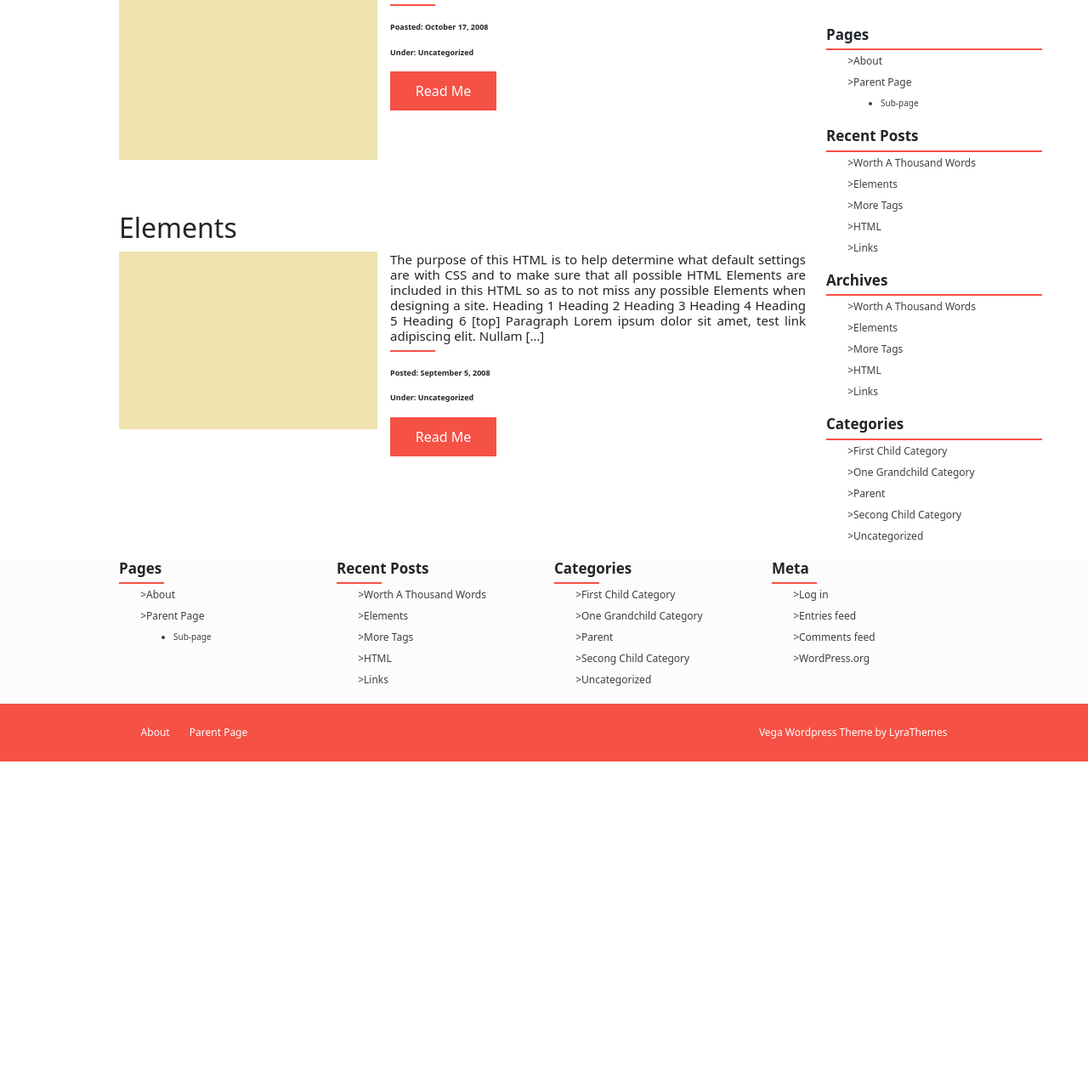
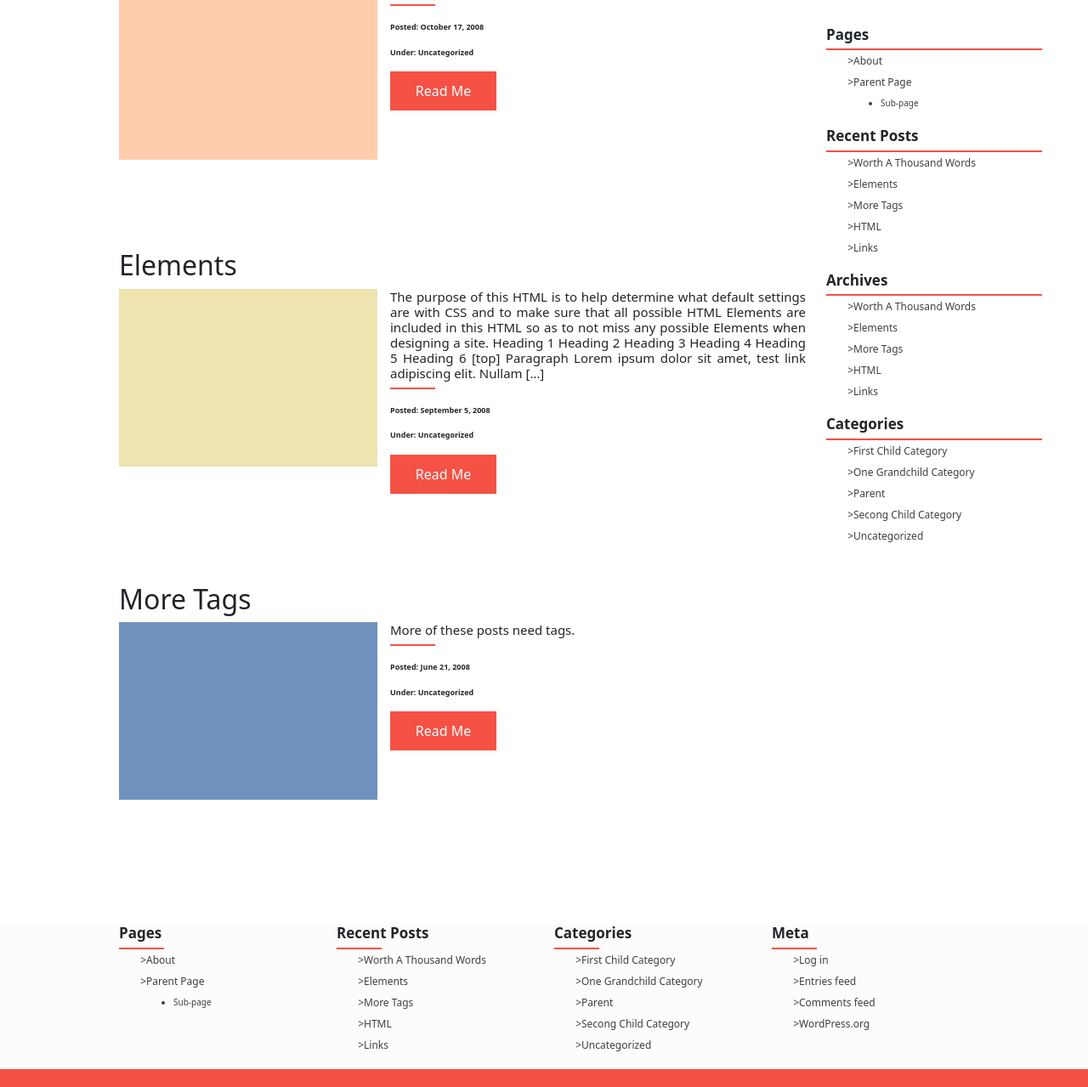
Before and after one commit to partum/Vega, a plain HTML site: page index.html in a window 1280 px wide. Shown: the part 518-1797 px from the top of the page at 85% size. Before the commit the page ends 1414 px from the top, so only its background shows below. Drawn offline with nearby package versions, Linux system fonts and the light colour scheme.

Commit message:
added post, more formatting

```diff
--- a/index.html
+++ b/index.html
@@ -44,11 +44,11 @@
             <article >
               <h2>Worth A Thousand Words</h2>
               <div class="post">
-                <div class="image-1"></div>
+                <div class="image color-1"></div>
               <span class="post-info">
                 <h4>Boat.</h4>
                 <div class="line"></div>
-                <p>Poasted: October 17, 2008</p>
+                <p>Posted: October 17, 2008</p>
                 <p>Under: Uncategorized</p>
                 <button class="read-button">Read Me</button>
               </span>
@@ -57,11 +57,28 @@
             <article >
               <h2>Elements</h2>
               <div class="post">
-                <div class="image-1"></div>
+                <div class="image color-2"></div>
               <span class="post-info">
-                <h4>The purpose of this HTML is to help determine what default settings are with CSS and to make sure that all possible HTML Elements are included in this HTML so as to not miss any possible Elements when designing a site. Heading 1 Heading 2 Heading 3 Heading 4 Heading 5 Heading 6 [top] Paragraph Lorem ipsum dolor sit amet, test link adipiscing elit. Nullam […]</h4>
+                <h4>The purpose of this HTML is to help determine what default settings
+                  are with CSS and to make sure that all possible HTML Elements are included
+                  in this HTML so as to not miss any possible Elements when designing a site.
+                  Heading 1 Heading 2 Heading 3 Heading 4 Heading 5 Heading 6 [top] Paragraph
+                  Lorem ipsum dolor sit amet, test link adipiscing elit. Nullam […]</h4>
                 <div class="line"></div>
                 <p>Posted: September 5, 2008</p>
+                <p>Under: Uncategorized</p>
+                <button class="read-button">Read Me</button>
+              </span>
+              </div>
+            </article>
+            <article >
+              <h2>More Tags</h2>
+              <div class="post">
+                <div class="image color-3"></div>
+              <span class="post-info">
+                <h4>More of these posts need tags.</h4>
+                <div class="line"></div>
+                <p>Posted: June 21, 2008</p>
                 <p>Under: Uncategorized</p>
                 <button class="read-button">Read Me</button>
               </span>
--- a/style.css
+++ b/style.css
@@ -156,16 +156,27 @@ input {
 }
 .posts {
   padding-left: 10vw;
+  padding-bottom: 103px;
 }
-.image-1 {
+.image {
   width: 304px;
   height: 209px;
   background-color: #efe3af;
   display: inline-block;
   flex-shrink: 0;
 }
+.color-1 {
+  background-color: #ffcdac;
+}
+.color-2 {
+  background-color: #efe3af;
+}
+.color-3 {
+  background-color: #7092bf;
+}
 article {
   padding-top: 61px;
+  padding-bottom: 44px;
 }
 .post {
   display: flex;
```
